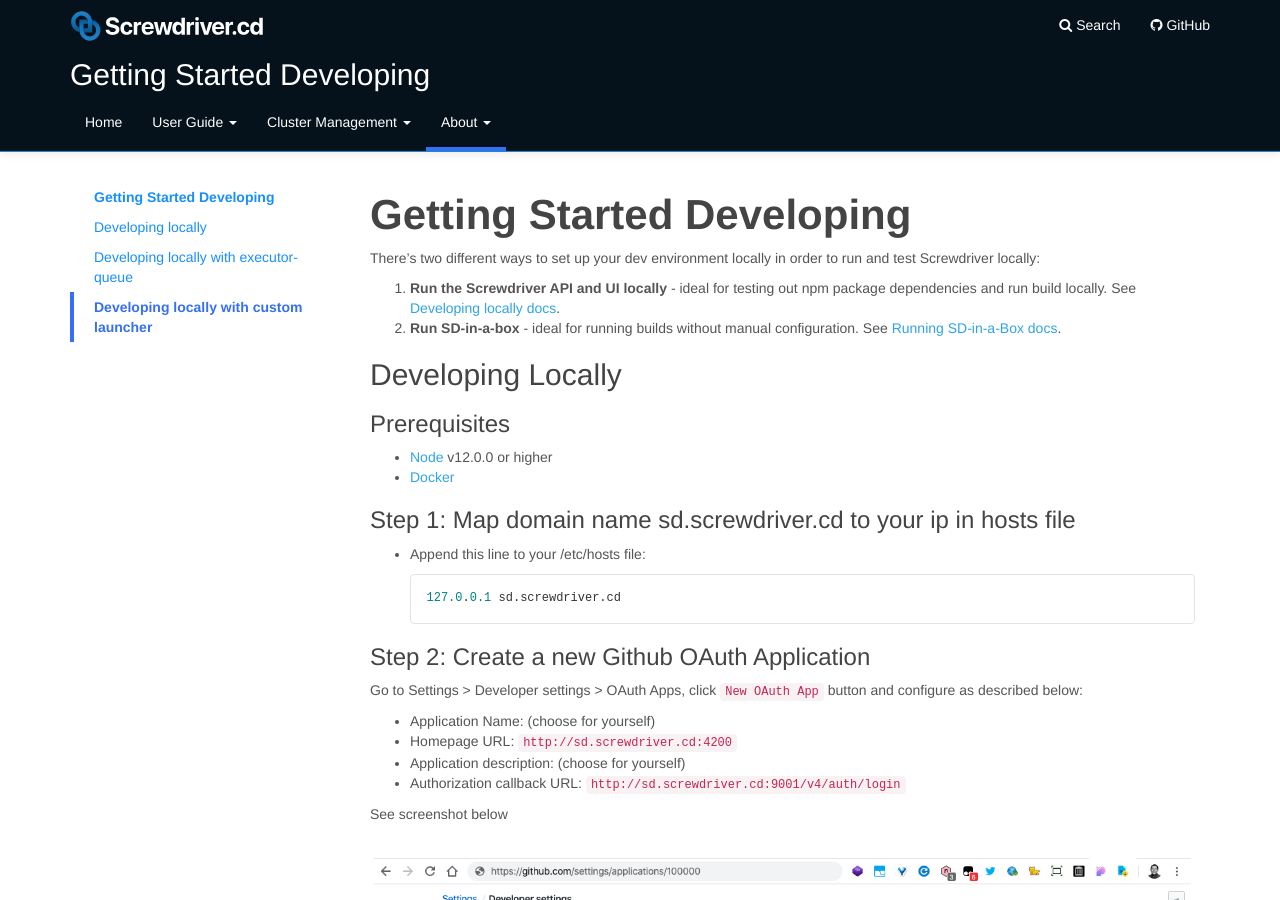
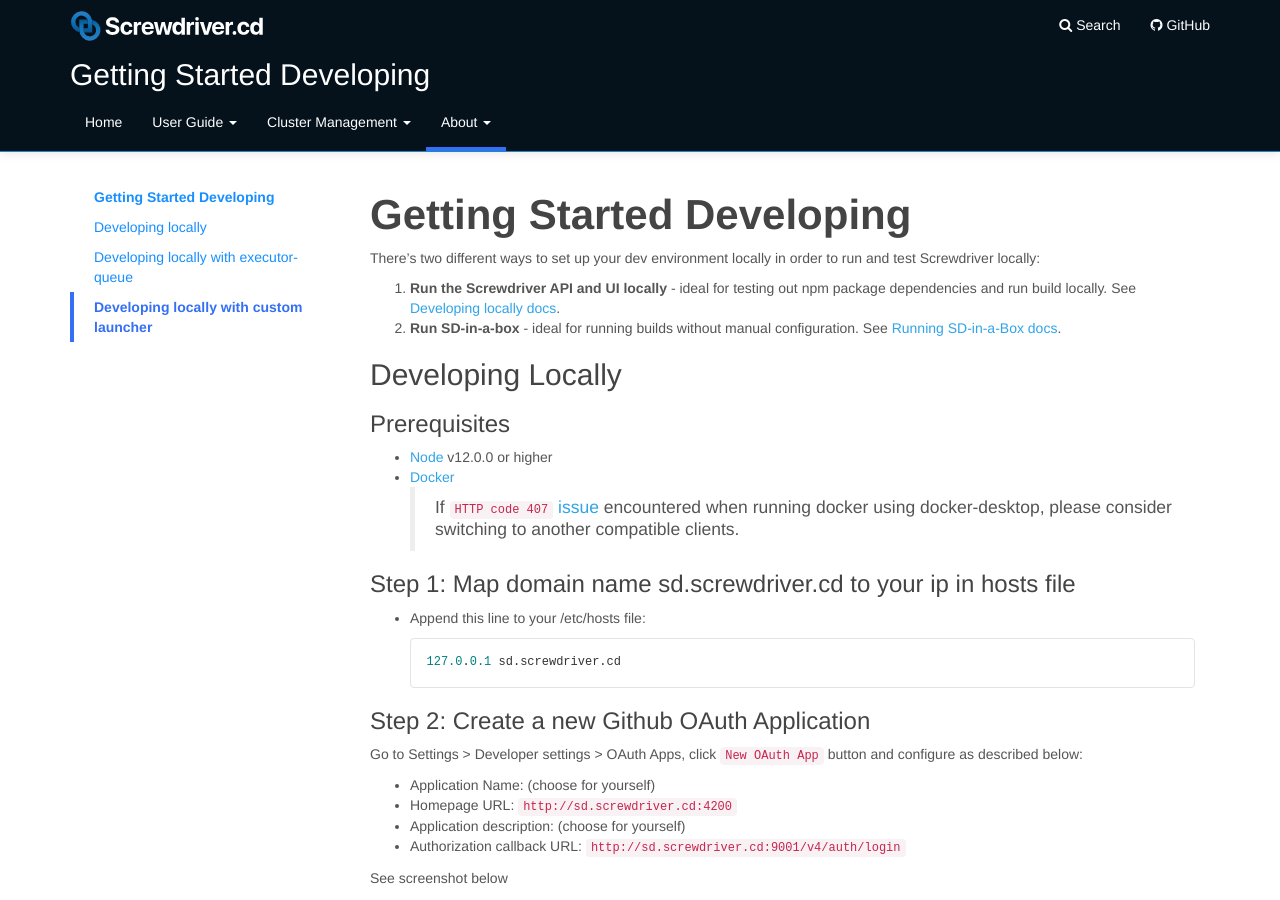
Before and after one commit to screwdriver-cd/guide, a Jekyll site: the page built from docs/about/contributing/getting-started-developing.md, in a window 1280 px wide and 900 px high. Built offline with Jekyll 4.4.1, drawn with Linux system fonts in a browser that asks for light colours.

Commit message:
link an issue with docker-desktop running

````diff
--- a/docs/about/contributing/getting-started-developing.md
+++ b/docs/about/contributing/getting-started-developing.md
@@ -4,22 +4,23 @@ title: Getting Started Developing
 category: About
 menu: menu
 toc:
-    - title: Getting Started Developing
-      url: "#getting-started-developing"
-    - title: Developing locally
-      url: "#developing-locally"
-      active: true
-    - title: Developing locally with executor-queue
-      url: "#developing-locally-with-executor-queue-and-queue-service"
-    - title: Developing locally with custom launcher
-      url: "#developing-locally-with-a-custom-launcher-image"
+  - title: Getting Started Developing
+    url: "#getting-started-developing"
+  - title: Developing locally
+    url: "#developing-locally"
+    active: true
+  - title: Developing locally with executor-queue
+    url: "#developing-locally-with-executor-queue-and-queue-service"
+  - title: Developing locally with custom launcher
+    url: "#developing-locally-with-a-custom-launcher-image"
 ---
+
 # Getting Started Developing
 
 There's two different ways to set up your dev environment locally in order to run and test Screwdriver locally:
 
 1. **Run the Screwdriver API and UI locally** - ideal for testing out npm package dependencies and run build locally.
-See [Developing locally docs](#developing-locally).
+   See [Developing locally docs](#developing-locally).
 2. **Run SD-in-a-box** - ideal for running builds without manual configuration. See [Running SD-in-a-Box docs](../../cluster-management/running-locally).
 
 ## Developing Locally
@@ -28,21 +29,24 @@ See [Developing locally docs](#developing-locally).
 
 - [Node](https://nodejs.org/) v12.0.0 or higher
 - [Docker](https://www.docker.com/products/docker-desktop)
+  > If [`HTTP code 407` issue](https://github.com/screwdriver-cd/screwdriver/issues/2985) encountered when running docker using docker-desktop, please consider switching to another compatible clients.
 
 ### Step 1: Map domain name sd.screwdriver.cd to your ip in hosts file
-* Append this line to your /etc/hosts file:
+
+- Append this line to your /etc/hosts file:
 
   ```
   127.0.0.1 sd.screwdriver.cd
   ```
 
 ### Step 2: Create a new Github OAuth Application
+
 Go to Settings > Developer settings > OAuth Apps, click `New OAuth App` button and configure as described below:
 
-* Application Name: (choose for yourself)
-* Homepage URL: `http://sd.screwdriver.cd:4200`
-* Application description: (choose for yourself)
-* Authorization callback URL: `http://sd.screwdriver.cd:9001/v4/auth/login`
+- Application Name: (choose for yourself)
+- Homepage URL: `http://sd.screwdriver.cd:4200`
+- Application description: (choose for yourself)
+- Authorization callback URL: `http://sd.screwdriver.cd:9001/v4/auth/login`
 
 See screenshot below
 
@@ -51,10 +55,11 @@ See screenshot below
 > Take note of the client ID and the client Secret, you'll need them in the following step
 
 ## Step 3: Clone necessary repos from github of screwdriver-cd organization:
-* [ui](https://github.com/screwdriver-cd/ui)
-* [screwdriver](https://github.com/screwdriver-cd/screwdriver)
-* [store](https://github.com/screwdriver-cd/store)
-* [queue-service](https://github.com/screwdriver-cd/queue-service)
+
+- [ui](https://github.com/screwdriver-cd/ui)
+- [screwdriver](https://github.com/screwdriver-cd/screwdriver)
+- [store](https://github.com/screwdriver-cd/store)
+- [queue-service](https://github.com/screwdriver-cd/queue-service)
 
 ```bash
 git clone https://github.com/screwdriver-cd/ui.git
@@ -64,6 +69,7 @@ git clone https://github.com/screwdriver-cd/queue-service.git
 ```
 
 ## Step 4: Add local config files for these three repos
+
 Create a file called `local.js` in `ui/config` and `local.yaml` in `screwdriver/config` and `local.yaml` in `queue-service/config` and `store/config` folders.
 
 ### ui/config/local.js
@@ -72,27 +78,28 @@ Create a file called `local.js` in `ui/config` and `local.yaml` in `screwdriver/
 let SDAPI_HOSTNAME;
 let SDSTORE_HOSTNAME;
 
-SDAPI_HOSTNAME = 'http://sd.screwdriver.cd:9001';
-SDSTORE_HOSTNAME = 'http://sd.screwdriver.cd:9002';
+SDAPI_HOSTNAME = "http://sd.screwdriver.cd:9001";
+SDSTORE_HOSTNAME = "http://sd.screwdriver.cd:9002";
 
 module.exports = {
   SDAPI_HOSTNAME,
-  SDSTORE_HOSTNAME
+  SDSTORE_HOSTNAME,
 };
 ```
 
 ### screwdriver/config/local.yaml
-* Fill in your Github OAuth **client id** (oauthClientId) and OAuth **client secret**, (oauthClientSecret) you can find them in the OAuth application you created in Step2
 
-* Generate your own **jwtPrivateKey** (jwtPrivateKey) and **jwtPublicKey** (jwtPublicKey) using
-    ```bash
-    openssl genrsa -out jwt.pem 2048
-    openssl rsa -in jwt.pem -pubout -out jwt.pub
-    ```
-* Create a folder called "mw-data" using `mkdir mw-data` in your screwdriver repo
+- Fill in your Github OAuth **client id** (oauthClientId) and OAuth **client secret**, (oauthClientSecret) you can find them in the OAuth application you created in Step2
 
-* Fill in your ip (YOUR_IP), look up your ip first using `ifconfig`
-> You may need to update this IP because of location changes.
+- Generate your own **jwtPrivateKey** (jwtPrivateKey) and **jwtPublicKey** (jwtPublicKey) using
+  ```bash
+  openssl genrsa -out jwt.pem 2048
+  openssl rsa -in jwt.pem -pubout -out jwt.pub
+  ```
+- Create a folder called "mw-data" using `mkdir mw-data` in your screwdriver repo
+
+- Fill in your ip (YOUR_IP), look up your ip first using `ifconfig`
+  > You may need to update this IP because of location changes.
 
 ```
 auth:
@@ -157,7 +164,8 @@ datastore:
 ```
 
 ### store/config/local.yaml
-* Similar to the `mw-data` file for the screwdriver repo, you will need to create a folder called "store-data" in your store repo using `mkdir store-data`
+
+- Similar to the `mw-data` file for the screwdriver repo, you will need to create a folder called "store-data" in your store repo using `mkdir store-data`
 
 ```
 auth:
@@ -188,6 +196,7 @@ ecosystem:
 ```
 
 ### Step 5: Install dependencies and you are ready to go!
+
 Just need to run below commands inside each repo
 
 ```
@@ -251,11 +260,11 @@ git clone git@github.com:screwdriver-cd/queue-service.git
 
 Create this file for storing local configuration.
 
-* Generate your own **jwtPrivateKey** (jwtPrivateKey) and **jwtPublicKey** (jwtPublicKey) using
-    ```bash
-    openssl genrsa -out jwt-qs.pem 2048
-    openssl rsa -in jwt-qs.pem -pubout -out jwt-qs.pub
-    ```
+- Generate your own **jwtPrivateKey** (jwtPrivateKey) and **jwtPublicKey** (jwtPublicKey) using
+  ```bash
+  openssl genrsa -out jwt-qs.pem 2048
+  openssl rsa -in jwt-qs.pem -pubout -out jwt-qs.pub
+  ```
 
 ```yaml
 
@@ -304,36 +313,34 @@ auth:
 ### Step 3: Modify screwdriver/config/local.yaml, change executor configuration and add queue uri
 
 ```yaml
+auth:
+  jwtQueueServicePublicKey: |
+    # paste jwt-qs.pub from previous step
 
- auth:
-    jwtQueueServicePublicKey: |
-      # paste jwt-qs.pub from previous step
+ecosystem:
+  # Externally routable URL for the User Interface
+  ui: http://sd.screwdriver.cd:4200
+  # Externally routable URL for the Artifact Store
+  store: http://$YOUR_IP:9002
+  # Routable URI of the queue service
+  queue: http://$YOUR_IP:9003
 
- ecosystem:
-    # Externally routable URL for the User Interface
-    ui: http://sd.screwdriver.cd:4200
-    # Externally routable URL for the Artifact Store
-    store: http://$YOUR_IP:9002
-    # Routable URI of the queue service
-    queue: http://$YOUR_IP:9003
-
- executor:
-    plugin: queue # <- this step is essential in order to use queue
-    queue:
+executor:
+  plugin: queue # <- this step is essential in order to use queue
+  queue:
+    options:
+      # Configuration of the redis instance containing resque
+      redisConnection:
+        host: "127.0.0.1"
+        port: 6379
         options:
-            # Configuration of the redis instance containing resque
-            redisConnection:
-                host: "127.0.0.1"
-                port: 6379
-                options:
-                    password: ''
-                    tls: false
-                database: 0
-                prefix: ""
+          password: ""
+          tls: false
+        database: 0
+        prefix: ""
 ```
 
 Now, start the Screwdriver backend server and queue service to use Redis queue.
-
 
 ```bash
 npm install && npm run start
@@ -342,6 +349,7 @@ npm install && npm run start
 ## Developing locally with a custom launcher image
 
 ### Build your own launcher binary and image
+
 ```bash
 git clone git@github.com:screwdriver-cd/launcher.git
 cd launcher
@@ -354,14 +362,15 @@ docker push jithine/launcher:dev
 ```
 
 ### Modify API locl.yaml to use your local launcher
+
 ```yaml
- executor:
-    plugin: docker
-    docker:
-      enabled: true
-      options:
-        launchImage: jithine/launcher
-        launchVersion: dev
-        docker:
-            socketPath: "/var/run/docker.sock"
+executor:
+  plugin: docker
+  docker:
+    enabled: true
+    options:
+      launchImage: jithine/launcher
+      launchVersion: dev
+      docker:
+        socketPath: "/var/run/docker.sock"
 ```
````
